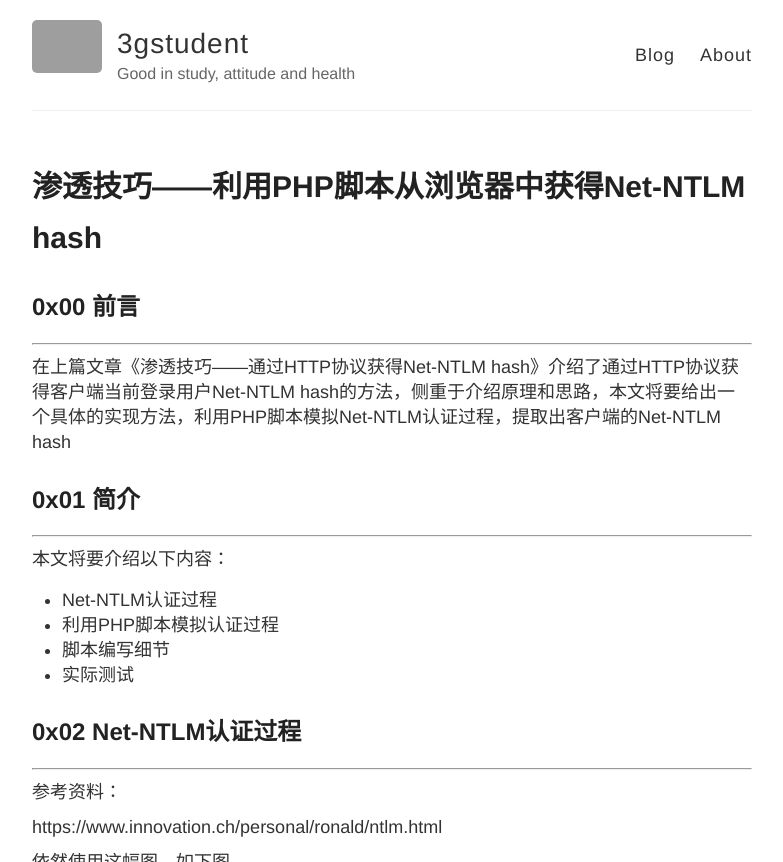
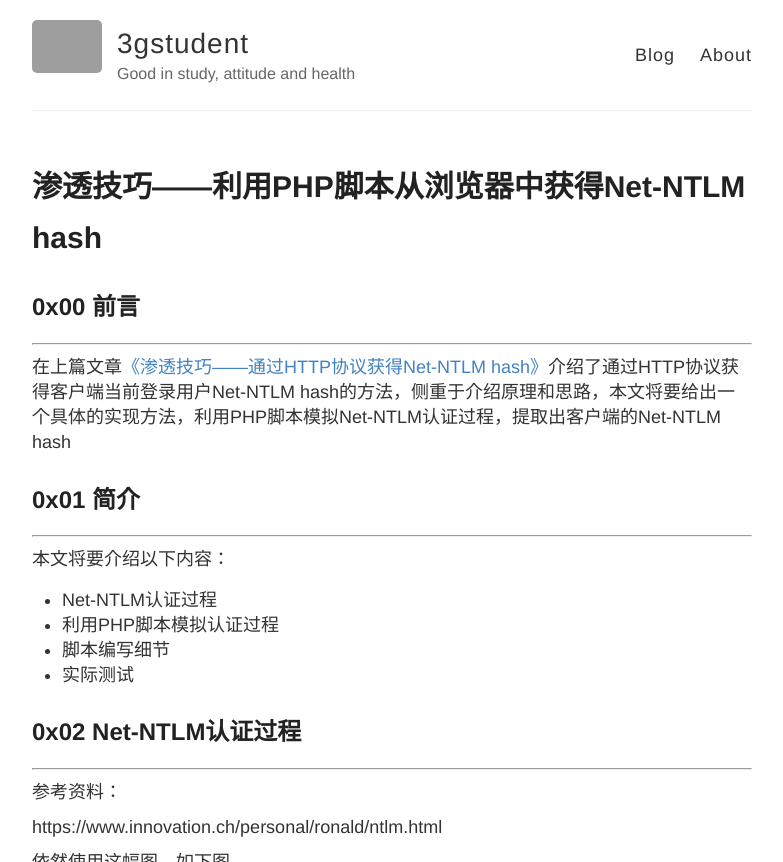
Before and after one commit to 3gstudent/backup-3gstudent.github.io, a Jekyll site: the page built from _posts/2018-5-10-渗透技巧——利用PHP脚本从浏览器中获得Net-NTLM hash.md, in a window 1280 px wide and 900 px high, cut to the strip 0-862 px from the top of the window. Shown: the whole strip, without its empty margins (248-1031 px from the left). Built offline with Jekyll 4.4.1, drawn with Linux system fonts in a browser that asks for light colours; part of the change alters nothing that is shown; grey boxes are pictures that could not be loaded.

```diff
--- a/_posts/2018-5-10-渗透技巧——利用PHP脚本从浏览器中获得Net-NTLM hash.md
+++ b/_posts/2018-5-10-渗透技巧——利用PHP脚本从浏览器中获得Net-NTLM hash.md
@@ -7,7 +7,7 @@ title: 渗透技巧——利用PHP脚本从浏览器中获得Net-NTLM hash
 ## 0x00 前言
 ---
 
-在上篇文章《渗透技巧——通过HTTP协议获得Net-NTLM hash》介绍了通过HTTP协议获得客户端当前登录用户Net-NTLM hash的方法，侧重于介绍原理和思路，本文将要给出一个具体的实现方法，利用PHP脚本模拟Net-NTLM认证过程，提取出客户端的Net-NTLM hash
+在上篇文章[《渗透技巧——通过HTTP协议获得Net-NTLM hash》](https://3gstudent.github.io/3gstudent.github.io/%E6%B8%97%E9%80%8F%E6%8A%80%E5%B7%A7-%E9%80%9A%E8%BF%87HTTP%E5%8D%8F%E8%AE%AE%E8%8E%B7%E5%BE%97Net-NTLM-hash/)介绍了通过HTTP协议获得客户端当前登录用户Net-NTLM hash的方法，侧重于介绍原理和思路，本文将要给出一个具体的实现方法，利用PHP脚本模拟Net-NTLM认证过程，提取出客户端的Net-NTLM hash
 
 
 ## 0x01 简介
```
